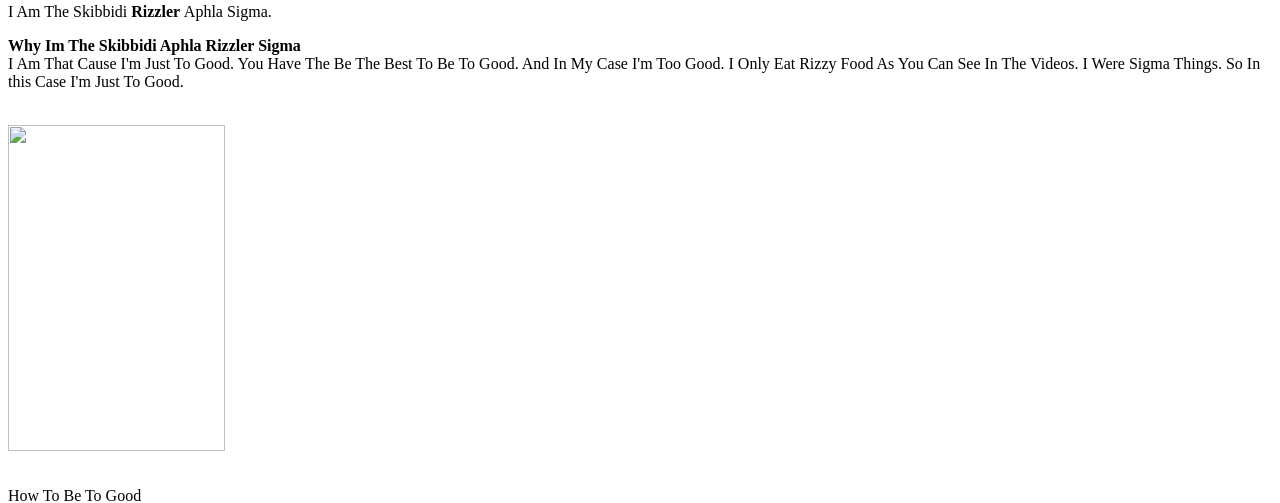
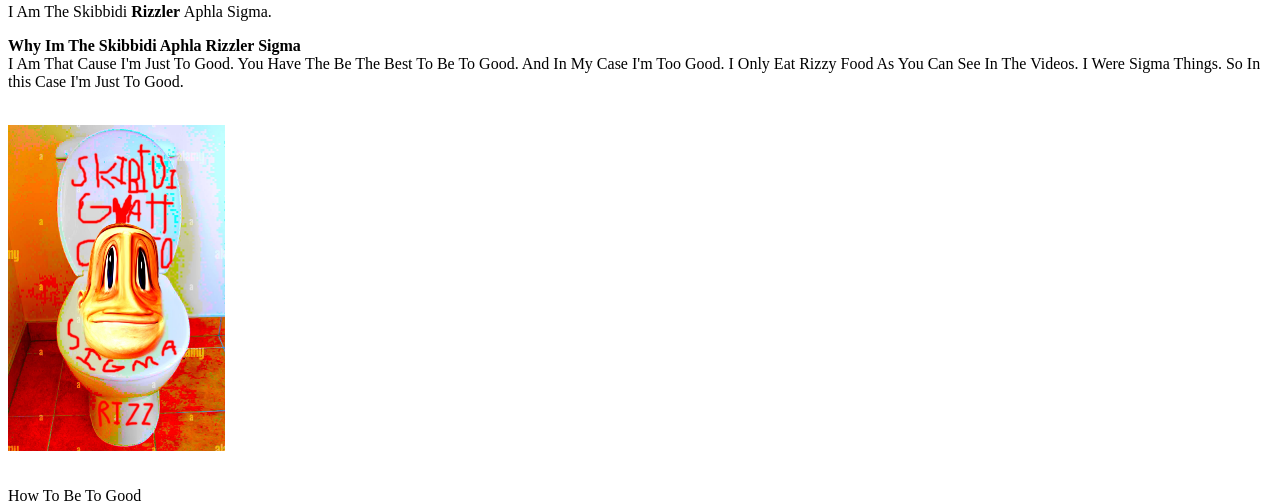
Before and after one commit to hendrixtherizzler/hendrixtherizzler.github.io, a plain HTML site: page index.html in a window 1280 px wide. Shown: the part 1660-2163 px from the top of the page. Drawn offline with Linux system fonts and the light colour scheme; files whose address does not match are found by name.

Commit message:
Update index.html

```diff
--- a/index.html
+++ b/index.html
@@ -77,7 +77,7 @@ src="https://us-tuna-sounds-images.voicemod.net/0da81bf2-124e-4af5-98af-256061c3
     <meta http-equiv="content-type" content="text/html; charset=UTF-8">
     <title>Hen</title>
     <br>
-    <img src="../Videos/Toilet.webp" width="217" height="326"><br>
+    <img src="Toilet.webp" width="217" height="326"><br>
     <br>
     <br>
     How To Be To Good<br>
```
